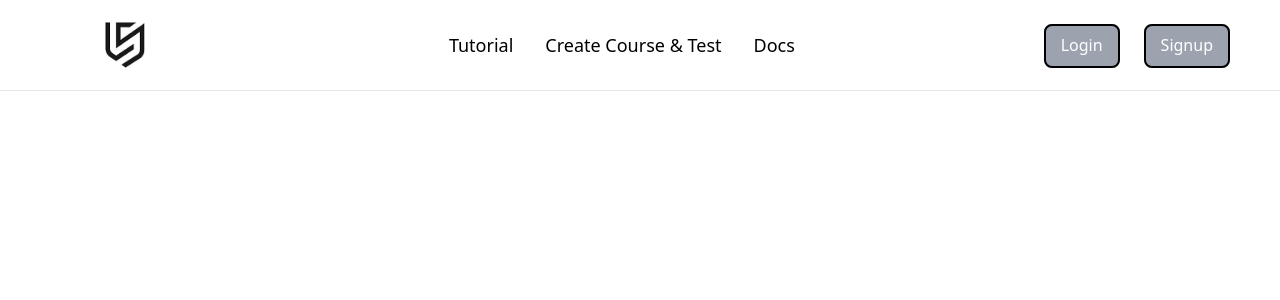
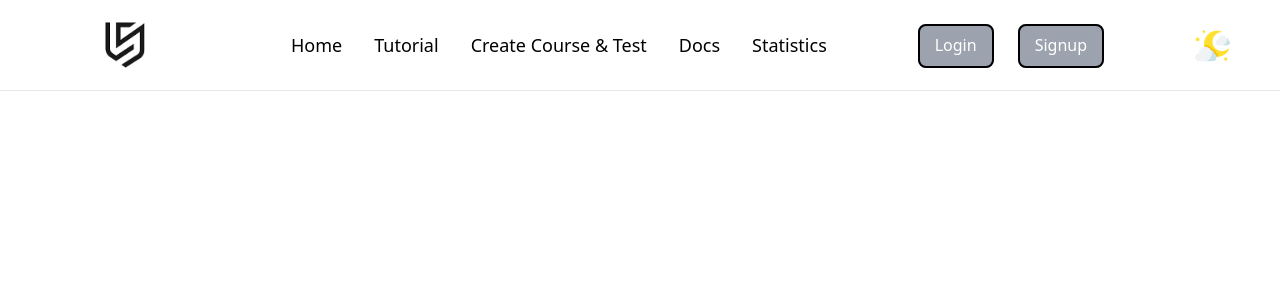
Before and after one commit to ammoriddin/LSAI, a React (Vite) app: page /signup in a window 1280 px wide. Shown: the top 300 px of the page. Built offline with nearby package versions, Linux system fonts and the light colour scheme.

Commit message:
Add darkmode lightmode ui

```diff
--- a/src/containers/navbar/navbar.jsx
+++ b/src/containers/navbar/navbar.jsx
@@ -1,14 +1,22 @@
 import { Link } from 'react-router-dom'
 import logo from '../../assets/logo.jpg'
-import React from 'react'
+import React, { useState } from 'react'
+import sun from '../../assets/sun.png'
+import moon from '../../assets/moon.png'
 
 export default function Navbar() {
+
+    const [darkmode, setDarkmode] = useState(false)
+
   return (
     <nav className='w-full border-b-[1.5px] max-w-[1400px] py-[20px] px-[50px] mx-[auto] flex justify-between items-center'>
         <Link to={'/'} className='w-[150px] h-[50px]'>
             <img className='w-full h-full object-cover' src={logo} alt="logo" />
         </Link>
         <ul className='flex gap-8 font-[500] text-[18px]'>
+            <li>
+                <Link>Home</Link>
+            </li>
             <li>
                 <Link>Tutorial</Link>
             </li>
@@ -17,6 +25,9 @@ export default function Navbar() {
             </li>
             <li>
                 <Link>Docs</Link>
+            </li>
+            <li>
+                <Link>Statistics</Link>
             </li>
         </ul>
         <ul className='flex gap-6'>
@@ -27,6 +38,19 @@ export default function Navbar() {
                 <Link to={'/signup'} className='bg-gray-400 pt-[8px] text-white rounded-lg px-[15px] font-[500] pb-[10px] border-[2px] border-black border-solid'>Signup</Link>
             </li>
         </ul>
+        <div>
+            <button onClick={() => {
+                setDarkmode(!darkmode)
+            }} className={`w-[35px] cursor-pointer ${darkmode === false ? 'block' : "hidden"}`}>
+                <img className='w-full' src={moon} alt="" />
+            </button>
+
+            <button onClick={() => {
+                setDarkmode(!darkmode)
+            }} className={`w-[35px] cursor-pointer ${darkmode === false ? 'hidden' : "block"}`}>
+                <img className='w-full' src={sun} alt="" />
+            </button>
+        </div>
     </nav>
   )
 }
```
Also changed, not shown: src/assets/moon.png (added), src/assets/sun.png (added).
